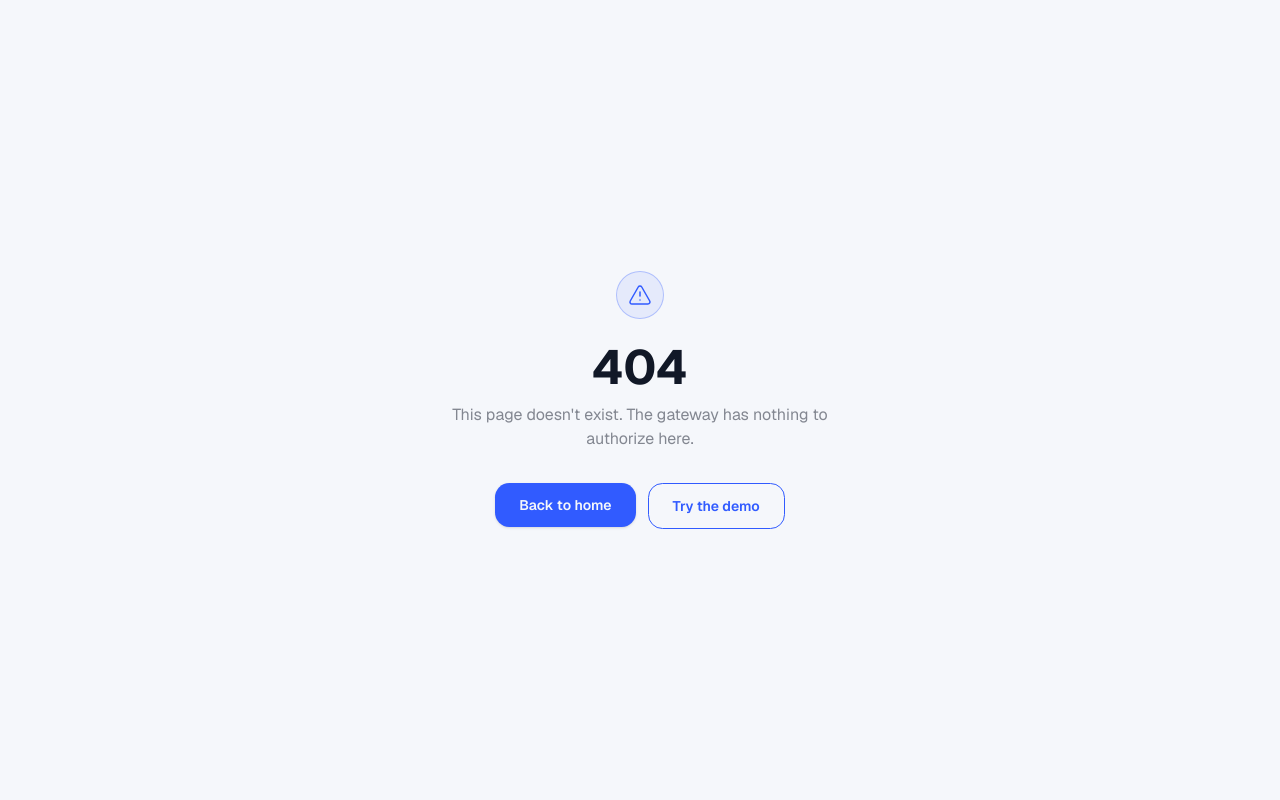
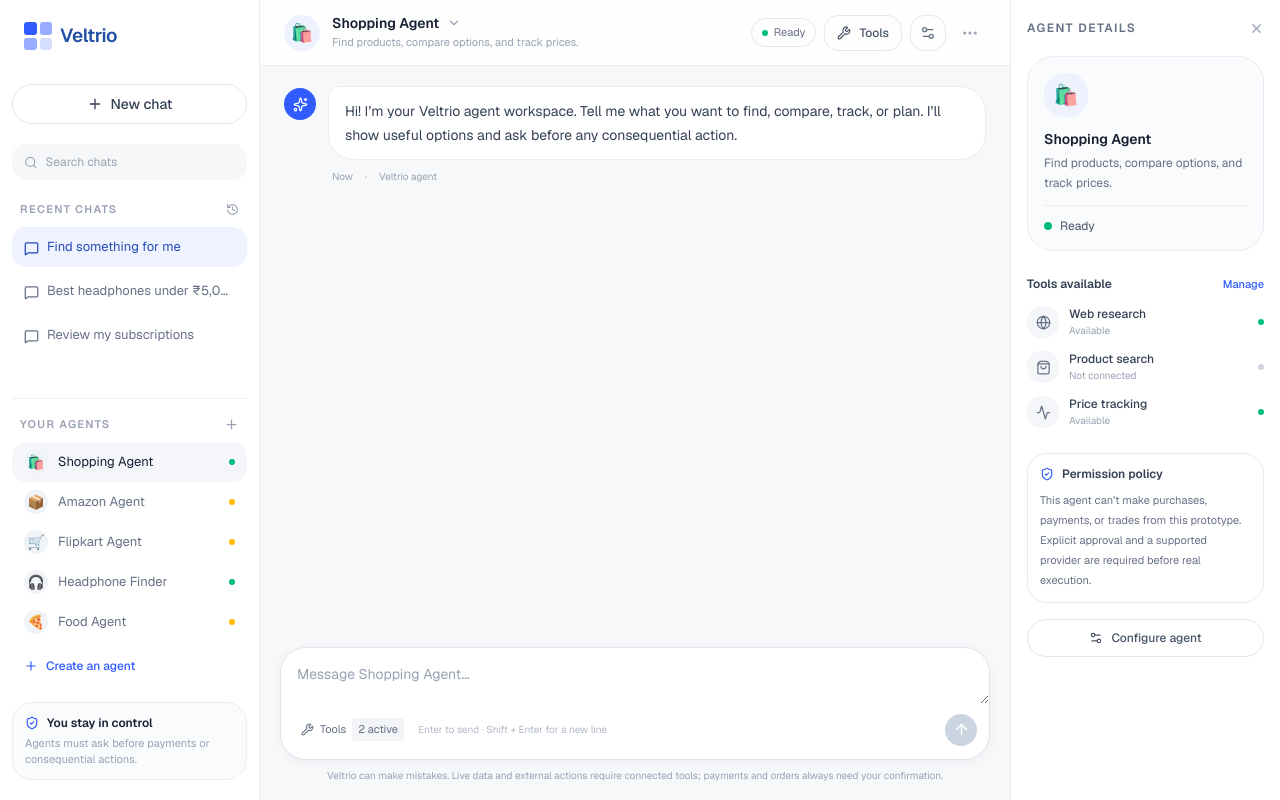
Before and after one commit to Saishashank2425/veltrio, a Next.js app: page /agents in a window 1280 px wide. Before the commit this address had no page. Built offline with nearby package versions, Linux system fonts and the light colour scheme.

Commit message:
Add Agent Hub route

```diff
--- /dev/null
+++ b/app/agents/page.tsx
@@ -0,0 +1,11 @@
+import type { Metadata } from "next";
+import AgentHub from "@/components/agents/AgentHub";
+
+export const metadata: Metadata = {
+  title: "Agent Hub | Veltrio",
+  description: "Create agents, manage tools, and work through tasks with explicit approval.",
+};
+
+export default function AgentsPage() {
+  return <AgentHub />;
+}
```
